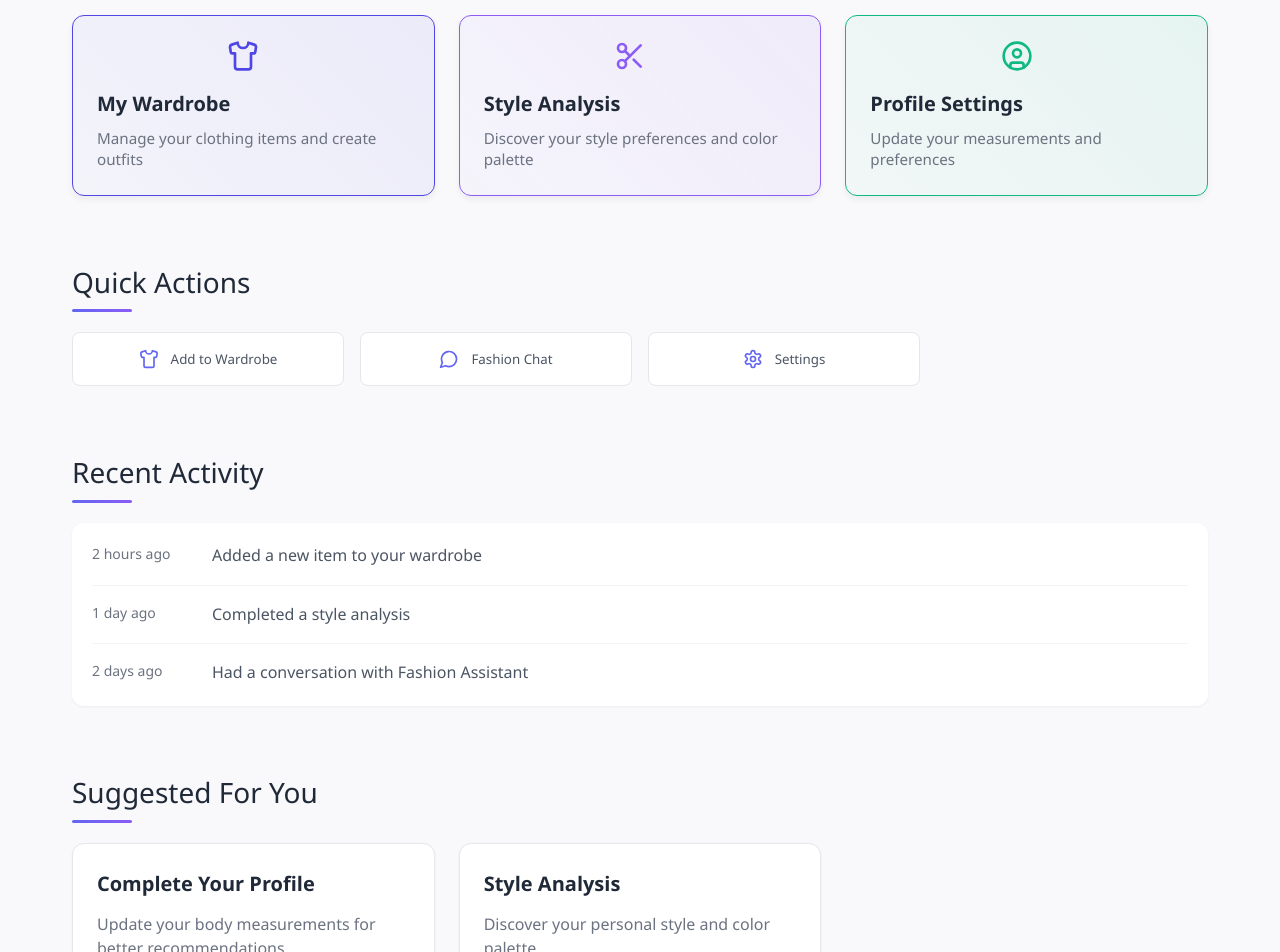
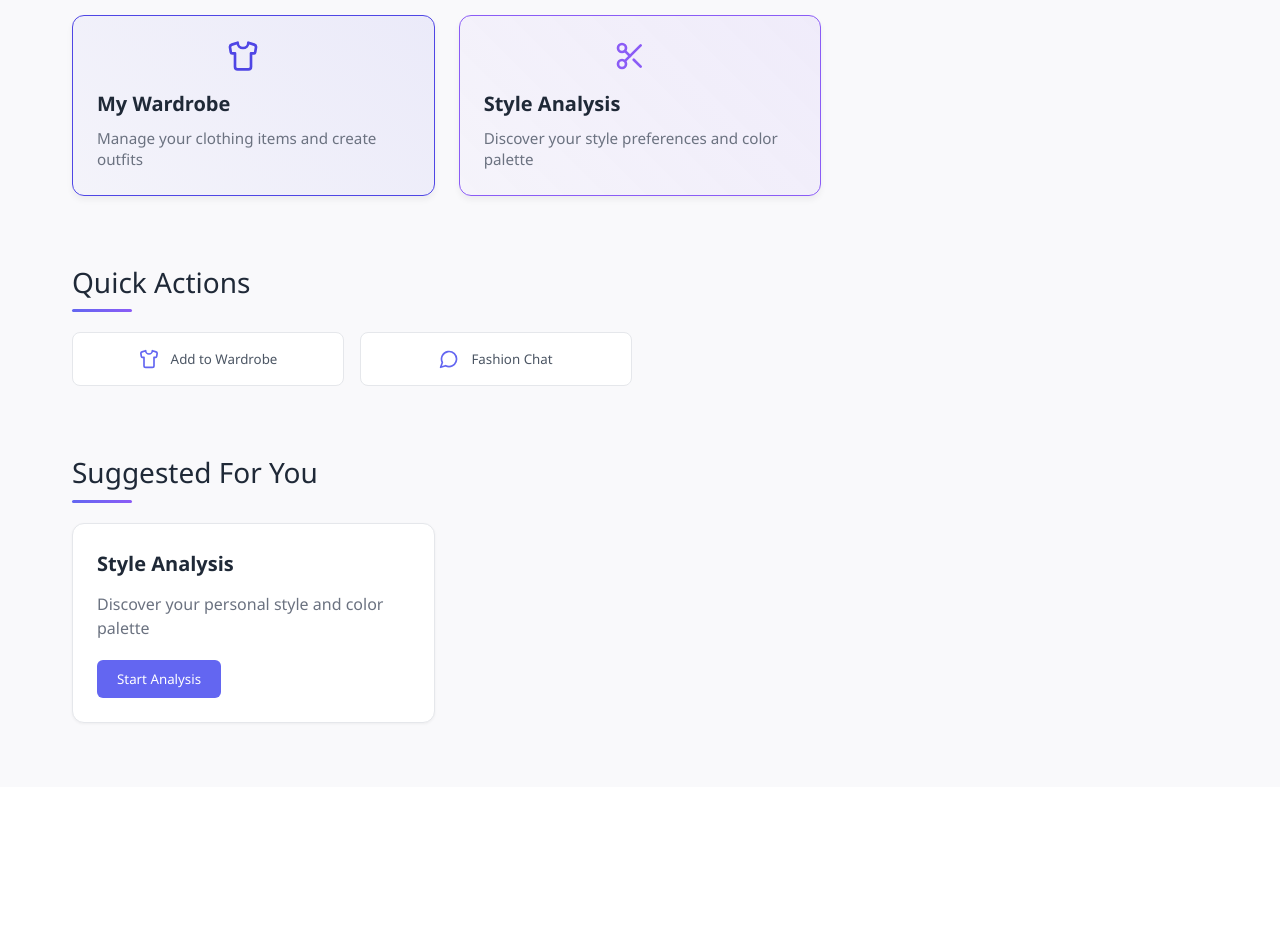
Before and after one commit to CankayaUniversity/ceng-407-408-2024-2025-Multimodal-RAG-Based-Product-Recommendation-System, a React (Vite) app in the folder src/web/frontend/: page /dashboard in a window 1280 px wide. Shown: the part 400-1352 px from the top of the page. After the commit the page ends 1187 px from the top, so only its background shows below. Built offline with nearby package versions, Linux system fonts and the light colour scheme; sample sign-in values are in the browser's storage.

Commit message:
removed sections from dashboard page

```diff
--- a/src/web/frontend/src/components/Dashboard/Dashboard.tsx
+++ b/src/web/frontend/src/components/Dashboard/Dashboard.tsx
@@ -54,36 +54,8 @@ const Dashboard: React.FC = () => {
       path: "/profile/preferences",
       color: "#8b5cf6"
     },
-    {
-      id: "profile",
-      title: "Profile Settings",
-      description: "Update your measurements and preferences",
-      icon: <UserCircle size={32} />,
-      path: "/profile",
-      color: "#10b981"
-    }
   ];
 
-  const recentActivities = [
-    {
-      id: "activity-1",
-      type: "added-item",
-      message: "Added a new item to your wardrobe",
-      timestamp: new Date(Date.now() - 1000 * 60 * 60 * 2).toISOString() // 2 hours ago
-    },
-    {
-      id: "activity-2",
-      type: "consultation",
-      message: "Completed a style analysis",
-      timestamp: new Date(Date.now() - 1000 * 60 * 60 * 24).toISOString() // 1 day ago
-    },
-    {
-      id: "activity-3",
-      type: "chat",
-      message: "Had a conversation with Fashion Assistant",
-      timestamp: new Date(Date.now() - 1000 * 60 * 60 * 24 * 2).toISOString() // 2 days ago
-    }
-  ];
 
   // Format date for display
   const formatDate = (dateString: string) => {
@@ -174,45 +146,12 @@ const Dashboard: React.FC = () => {
               <MessageCircle size={20} />
               Fashion Chat
             </button>
-            <button
-              className="quick-action-button"
-              onClick={() => navigate("/profile/settings")}
-            >
-              <Settings size={20} />
-              Settings
-            </button>
-          </div>
-        </section>
-
-        <section className="dashboard-recent-activity">
-          <h2>Recent Activity</h2>
-          <div className="activity-timeline">
-            {recentActivities.map(activity => (
-              <div className="activity-item" key={activity.id}>
-                <div className="activity-time">
-                  {formatDate(activity.timestamp)}
-                </div>
-                <div className="activity-content">
-                  <p>{activity.message}</p>
-                </div>
-              </div>
-            ))}
           </div>
         </section>
 
         <section className="dashboard-suggested">
           <h2>Suggested For You</h2>
           <div className="suggested-content">
-            <div className="suggested-card">
-              <h3>Complete Your Profile</h3>
-              <p>Update your body measurements for better recommendations</p>
-              <button
-                className="suggested-action"
-                onClick={() => navigate("/profile/measurements")}
-              >
-                Update Measurements
-              </button>
-            </div>
             <div className="suggested-card">
               <h3>Style Analysis</h3>
               <p>Discover your personal style and color palette</p>
```
